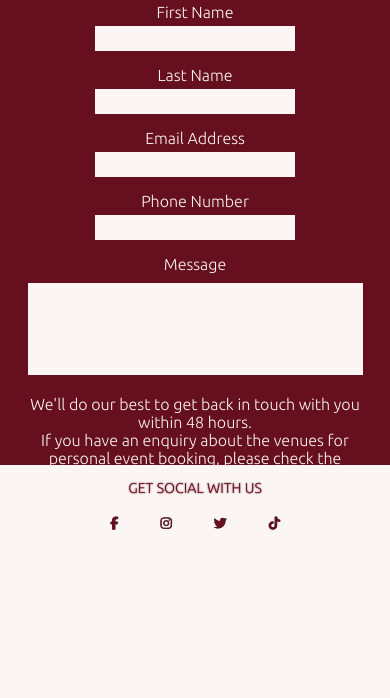
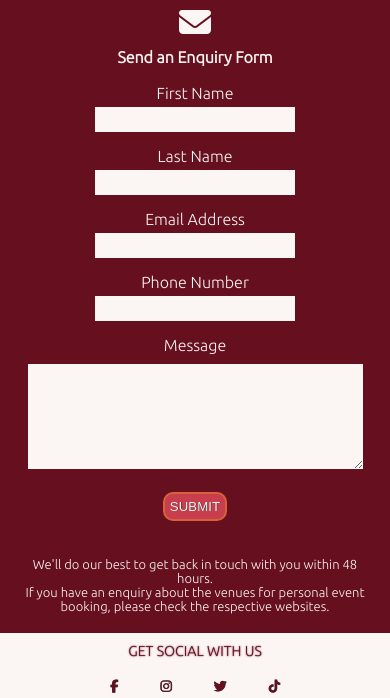
Before and after one commit to ManpreetRao/come-and-eat, a plain HTML site: page contact-us.html in a window 390 px wide. Shown: the part 735-1433 px from the top of the page. Before the commit the page ends 1270 px from the top, so only its background shows below. Drawn offline with Linux system fonts and the light colour scheme.

Commit message:
fix layout issue when screen size is below 800px

```diff
--- a/assets/css/style.css
+++ b/assets/css/style.css
@@ -436,11 +436,12 @@ form textarea:focus-visible {
 @media screen and (max-width: 800px) {
     .reason-columns {
         width: 100%;
+        height: auto;
     }
 
     .columns {
         width: 100%;
-        height: 450px;
+        height: auto;
     }
 
     table {
@@ -450,12 +451,6 @@ form textarea:focus-visible {
 
     td {
         padding: 0;
-    }
-
-    #info-section {
-        height: 50px;
-        position: relative;
-        bottom: 5px;
     }
 
     .socials {
@@ -474,6 +469,17 @@ form textarea:focus-visible {
     #au-image {
         width: 170%;
     }
+
+    #info-section {
+        height: auto;
+        font-size: small;
+    }
+
+    .button {
+        font-size: smaller;
+        padding: 5px;
+        display: inline-block;
+    }
 }
 
 /*smaller screen sizes from 370px and below*/
@@ -491,18 +497,8 @@ form textarea:focus-visible {
         height: auto;
     }
 
-    .reason-columns {
-        height: auto;
-    }
-
     .join-form-columns {
         width: 100%;
-    }
-
-    .button {
-        font-size: smaller;
-        padding: 5px;
-        display: inline-block;
     }
 
     #style-section {
@@ -529,8 +525,4 @@ form textarea:focus-visible {
         margin: 15px auto;
     }
 
-    #info-section {
-        height: auto;
-        font-size: smaller;
-    }
 }
```
